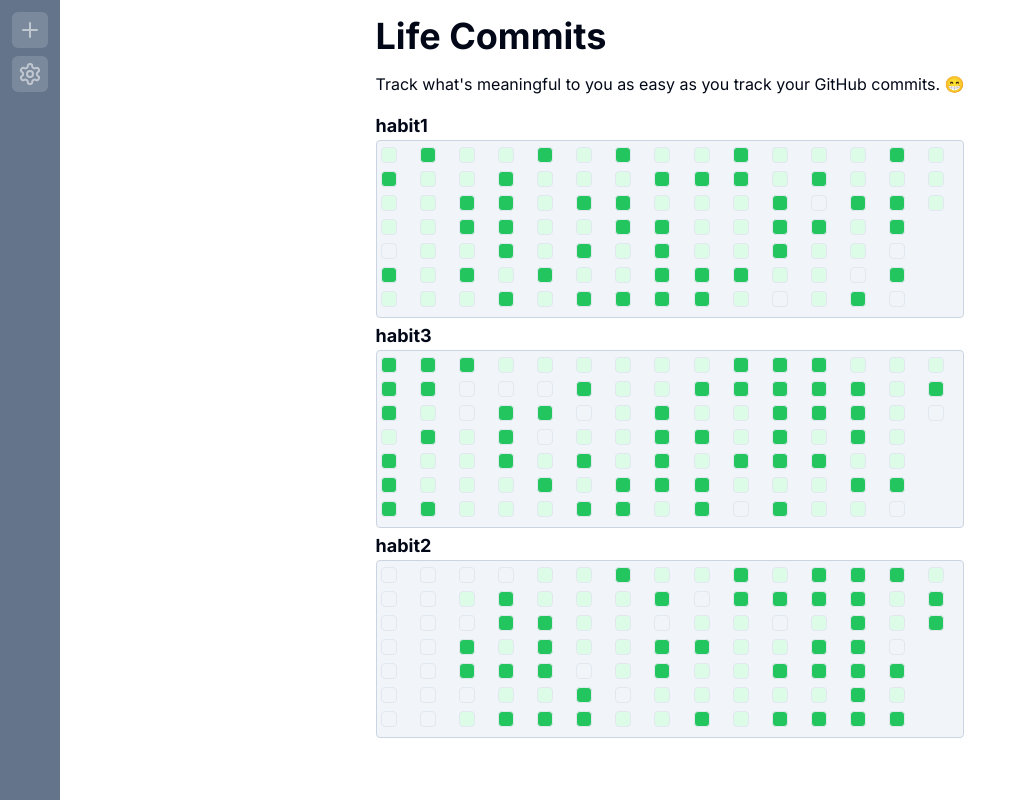
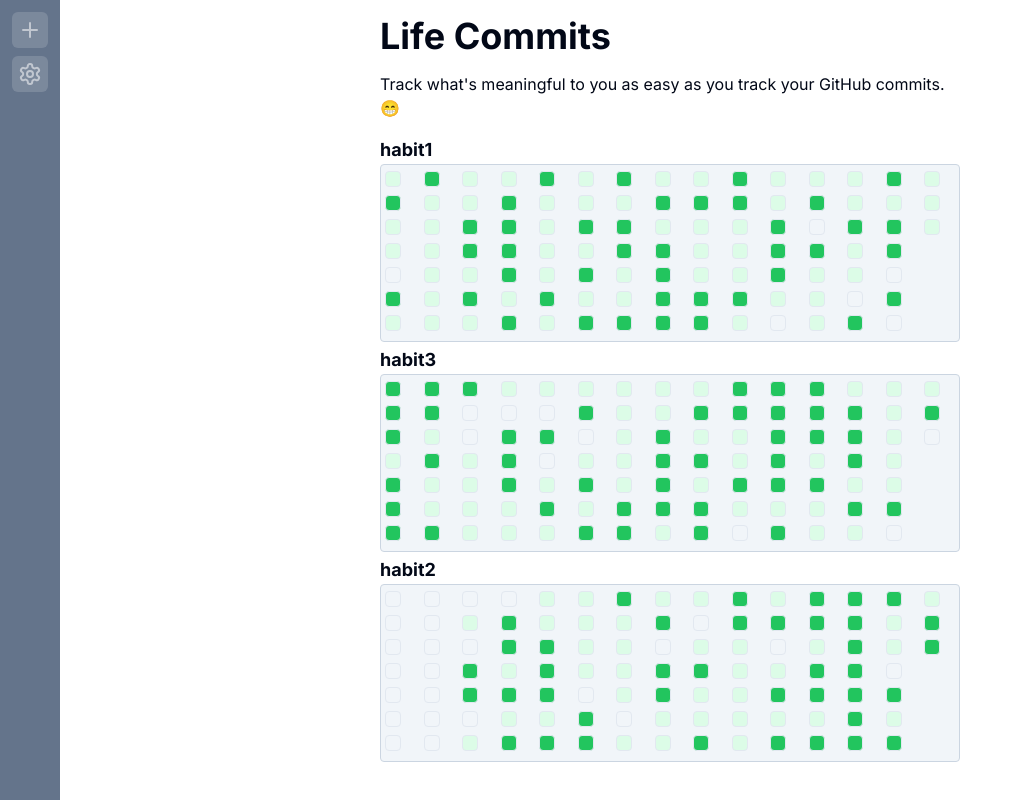
Before and after one commit to viniesposito/life-commits, a Next.js app: page / in a window 1280 px wide. Shown: the whole page, without its empty margins (0-1015 px from the left). Built offline with nearby package versions, Linux system fonts and the light colour scheme.

Commit message:
added grid overflow, misc stuff

```diff
--- a/app/(dashboard)/layout.tsx
+++ b/app/(dashboard)/layout.tsx
@@ -8,7 +8,7 @@ const DashBoardLayout = ({ children }: DashboardLayoutProps) => {
     <>
       <main className="h-full flex justify-center">
         <Sidebar />
-        <div className="pl-[60px]">{children}</div>
+        <div className="pl-[60px] w-1/2">{children}</div>
       </main>
     </>
   );
--- a/app/(dashboard)/page.tsx
+++ b/app/(dashboard)/page.tsx
@@ -32,7 +32,7 @@ const MyPage: React.FC = () => {
       </p>
       <div className="grid grid-flow-row gap-y-1">
         {habits.map((habit) => (
-          <div key={habit}>
+          <div className="overflow-x-auto" key={habit}>
             <TileGrid
               data={transformDataForHabit(mockData, habit)}
               habit={habit}
```
